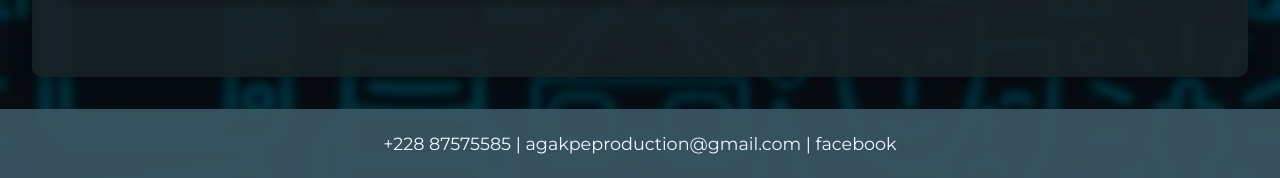
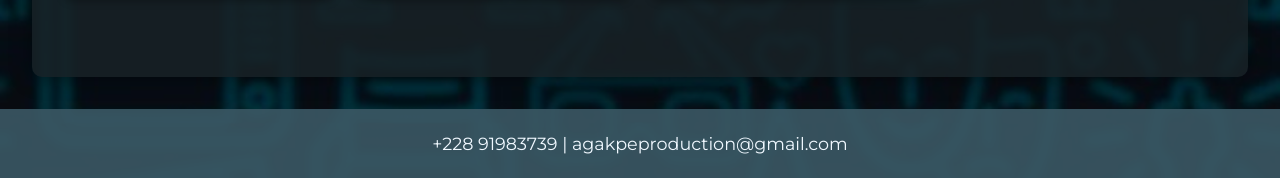
Before and after one commit to ballogou-essi/Site-web-multimedia-agakpe, a plain HTML site: page index.html in a window 1280 px wide. Shown: the part 4997-5175 px from the top of the page. Drawn offline with Linux system fonts and the light colour scheme.

Commit message:
Contact Update index.html

```diff
--- a/index.html
+++ b/index.html
@@ -186,7 +186,7 @@
 
     <div class="footer">
         <footer>
-            <p>+228 87575585 | agakpeproduction@gmail.com | facebook </p>
+            <p>+228 91983739 | agakpeproduction@gmail.com </p>
         </footer>
     </div>
 
```
